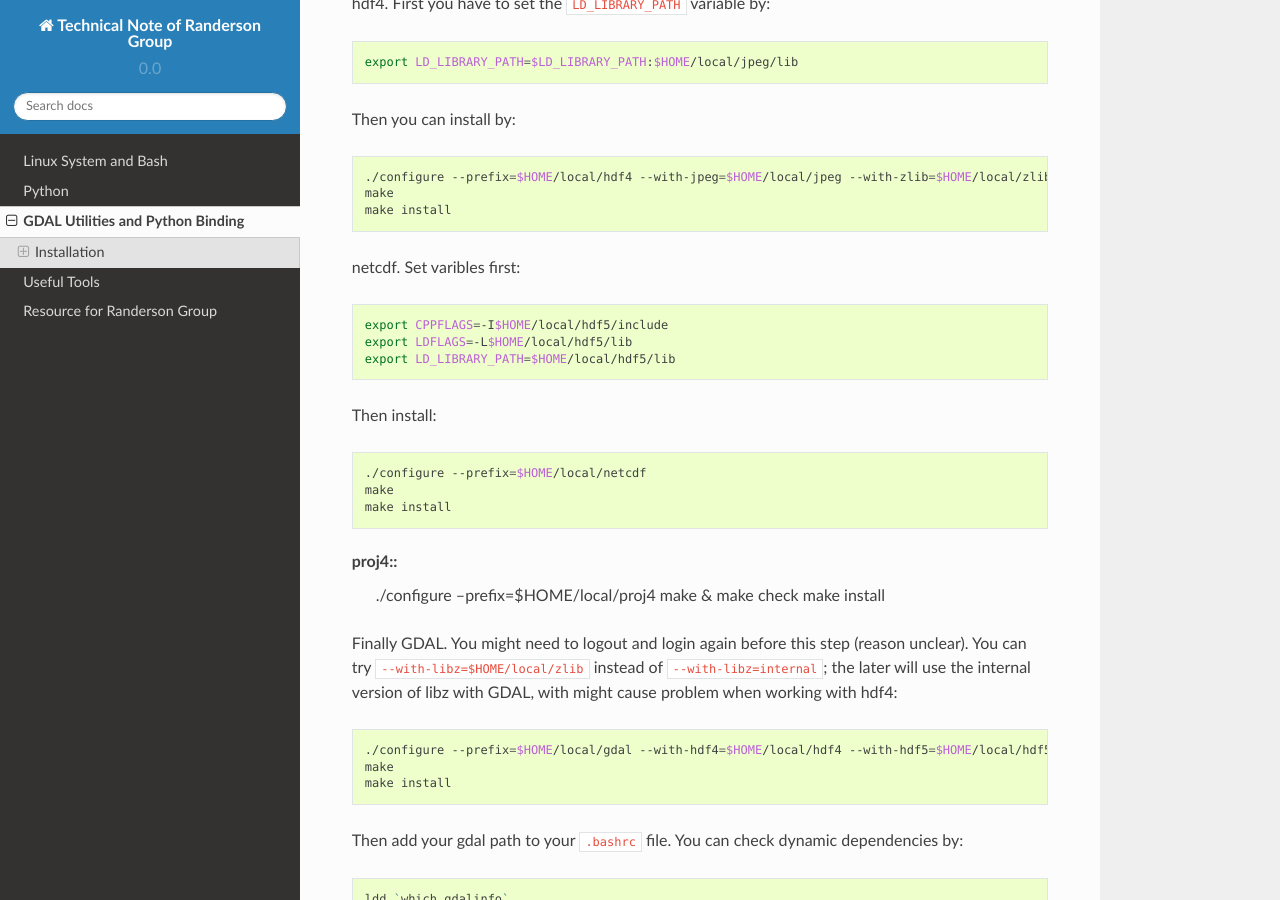
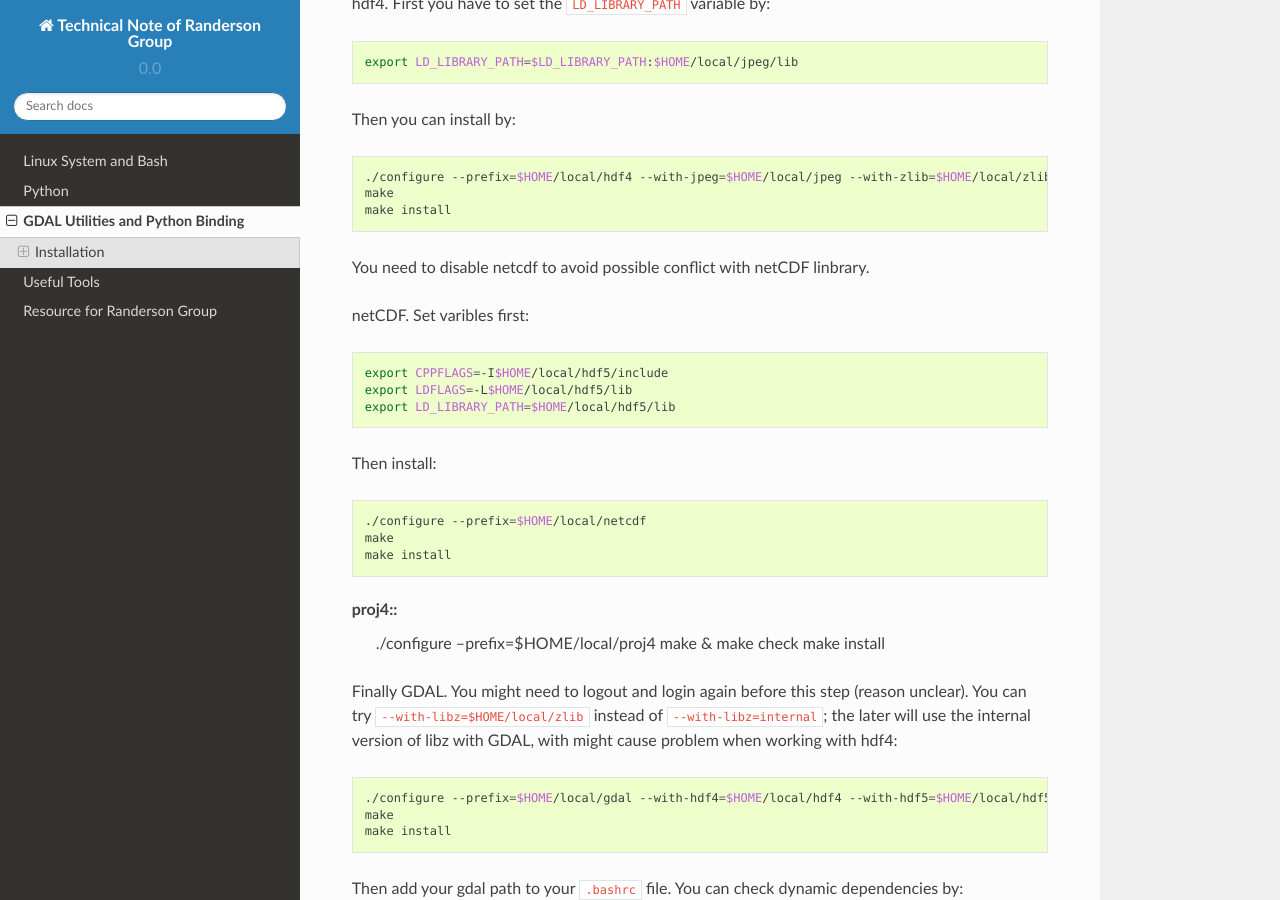
Before and after one commit to bairdlangenbrunner/Technical-Notes-of-Randerson-Group, a Sphinx documentation site: the page built from source/gdal.rst, in a window 1280 px wide and 900 px high, scrolled down 1323 px. Built offline with Sphinx 7.4.7 and the Read the Docs theme 2.0.0, drawn with Linux system fonts in a browser that asks for light colours.

Commit message:
Update gdal.rst

```diff
--- a/source/gdal.rst
+++ b/source/gdal.rst
@@ -56,9 +56,9 @@ Then you can install by::
     ./configure --prefix=$HOME/local/hdf4 --with-jpeg=$HOME/local/jpeg --with-zlib=$HOME/local/zlib --enable-shared --enable-static --disable-fortran --disable-netcdf
     make
     make install
+You need to disable netcdf to avoid possible conflict with netCDF linbrary.
 
-
-netcdf. Set varibles first::
+netCDF. Set varibles first::
 
     export CPPFLAGS=-I$HOME/local/hdf5/include
     export LDFLAGS=-L$HOME/local/hdf5/lib
```
